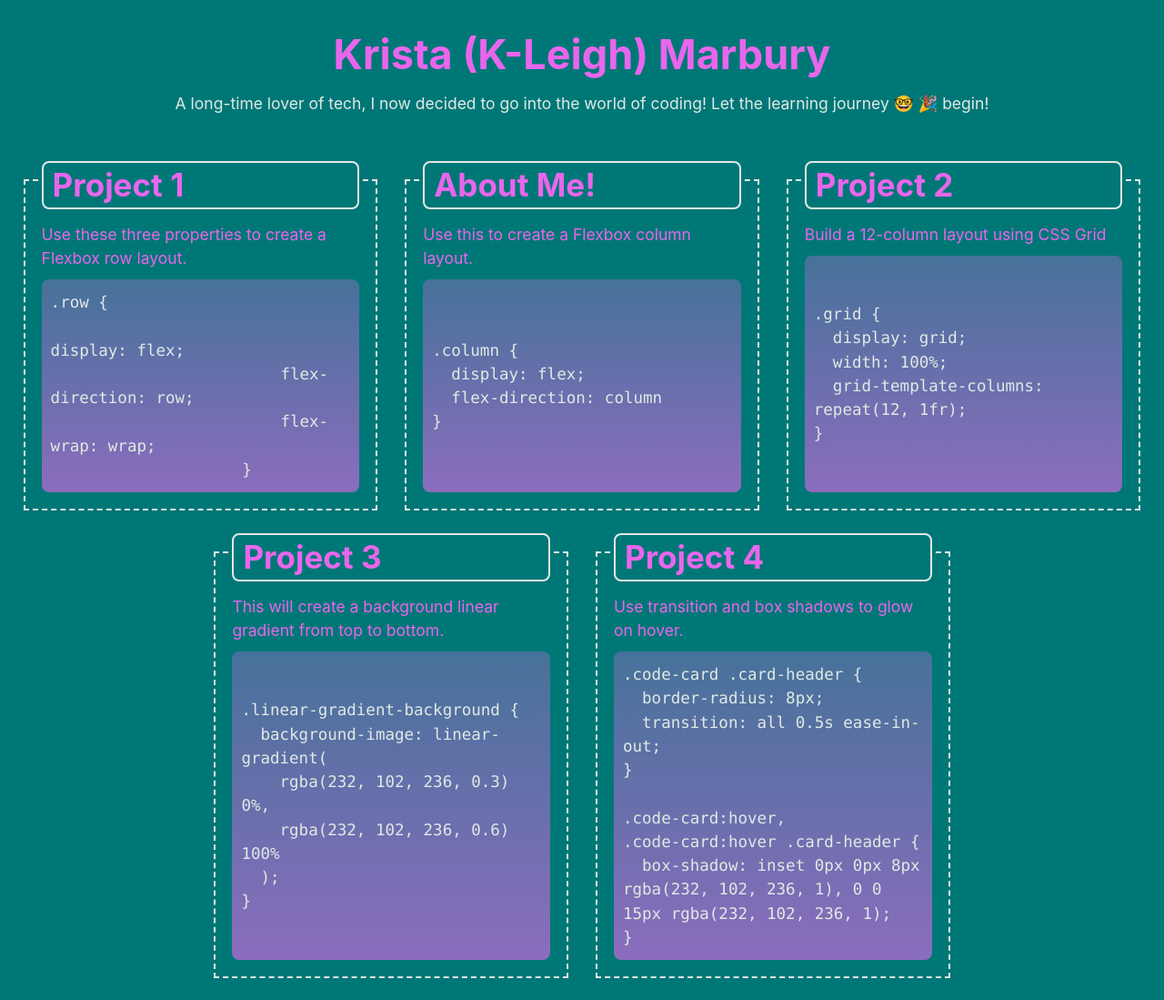
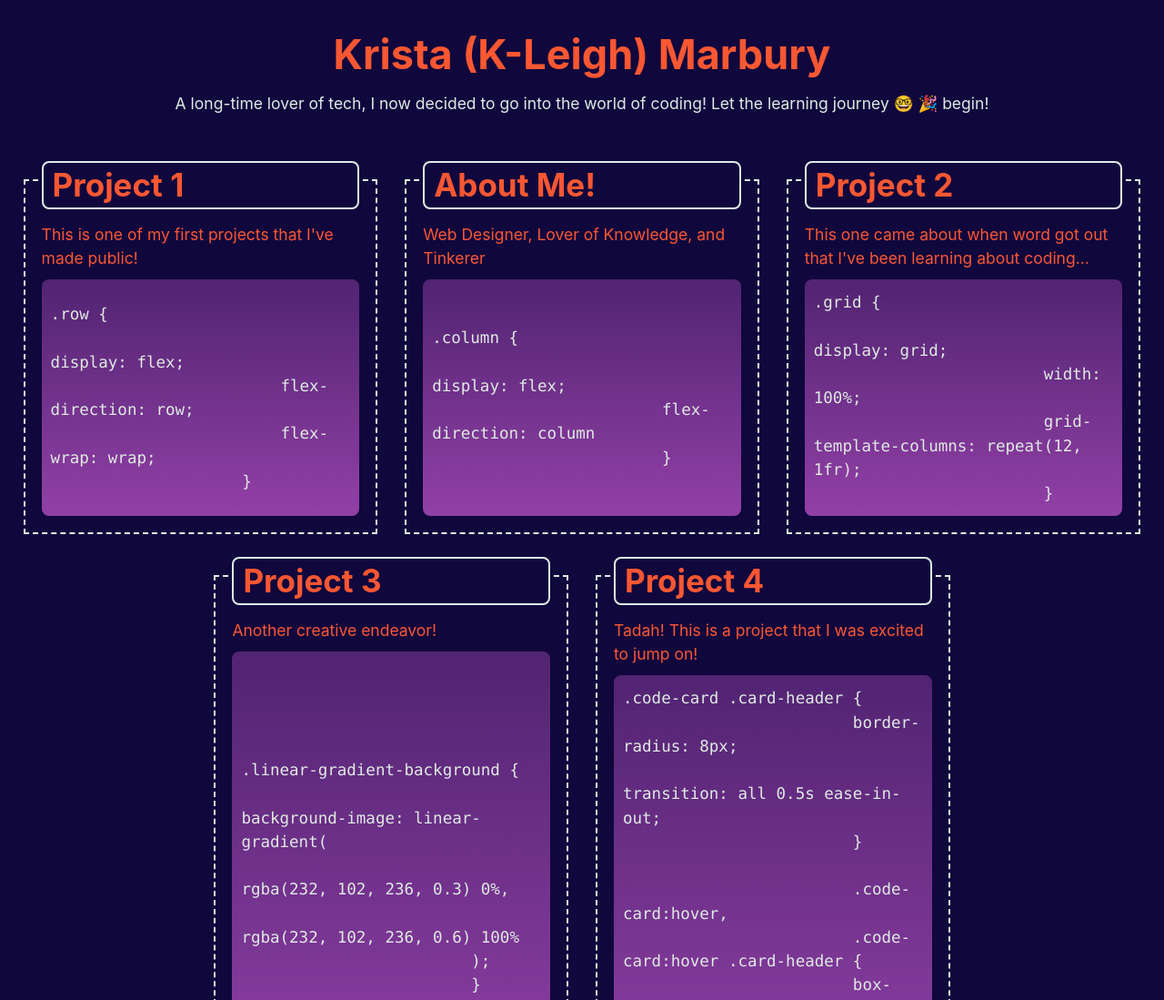
Before and after one commit to KristaMarbury/My-Calling-Card, a plain HTML site: page index.html in a window 1280 px wide. Shown: the top 1099 px of the page at 91% size. Drawn offline with Linux system fonts and the light colour scheme.

Commit message:
updated all boxes no links yet

```diff
--- a/assets/style.css
+++ b/assets/style.css
@@ -1,8 +1,8 @@
 :root {
-  --background: #077;
+  --background: #10073d;
   --bright-turquoise: #2aefcb;
   --gin: #e0eae4;
-  --heliotrope: #e866ec;
+  --heliotrope: #fa5732;
 }
 
 ::selection {
--- a/index.html
+++ b/index.html
@@ -28,7 +28,7 @@
                 <figure class="card code-card">
                     <h2 class="card-header">Project 1</h2>
                     <div class="card-body">
-                        <p>Use these three properties to create a Flexbox row layout.</p>
+                        <p>This is one of my first projects that I've made public!</p>
                     </div>
 
                     <pre class="code-block"><code>.row {
@@ -42,7 +42,7 @@
                 <figure class="card code-card">
                     <h2 class="card-header">About Me!</h2>
                     <div class="card-body">
-                        <p>Use this to create a Flexbox column layout.</p>
+                        <p>Web Designer, Lover of Knowledge, and Tinkerer </p>
                     </div>
                     <pre class="code-block"><code>.column {
                         display: flex;
@@ -55,7 +55,7 @@
                 <figure class="card code-card">
                     <h2 class="card-header">Project 2</h2>
                     <div class="card-body">
-                        <p>Build a 12-column layout using CSS Grid</p>
+                        <p>This one came about when word got out that I've been learning about coding...</p>
                     </div>
                     <pre class="code-block"><code>.grid {
                         display: grid;
@@ -68,7 +68,7 @@
                 <figure class="card code-card">
                     <h2 class="card-header">Project 3</h2>
                     <div class="card-body">
-                        <p>This will create a background linear gradient from top to bottom.</p>
+                        <p>Another creative endeavor!</p>
                     </div>
                     <pre class="code-block"><code>.linear-gradient-background {
                         background-image: linear-gradient(
@@ -82,7 +82,7 @@
                 <figure class="card code-card">
                     <h2 class="card-header">Project 4</h2>
                     <div class="card-body">
-                        <p>Use transition and box shadows to glow on hover.</p>
+                        <p>Tadah! This is a project that I was excited to jump on!</p>
                     </div>
                     <pre class="code-block"><code>.code-card .card-header {
                         border-radius: 8px;
```
Lines whose indentation alone changed are shown as unchanged.
